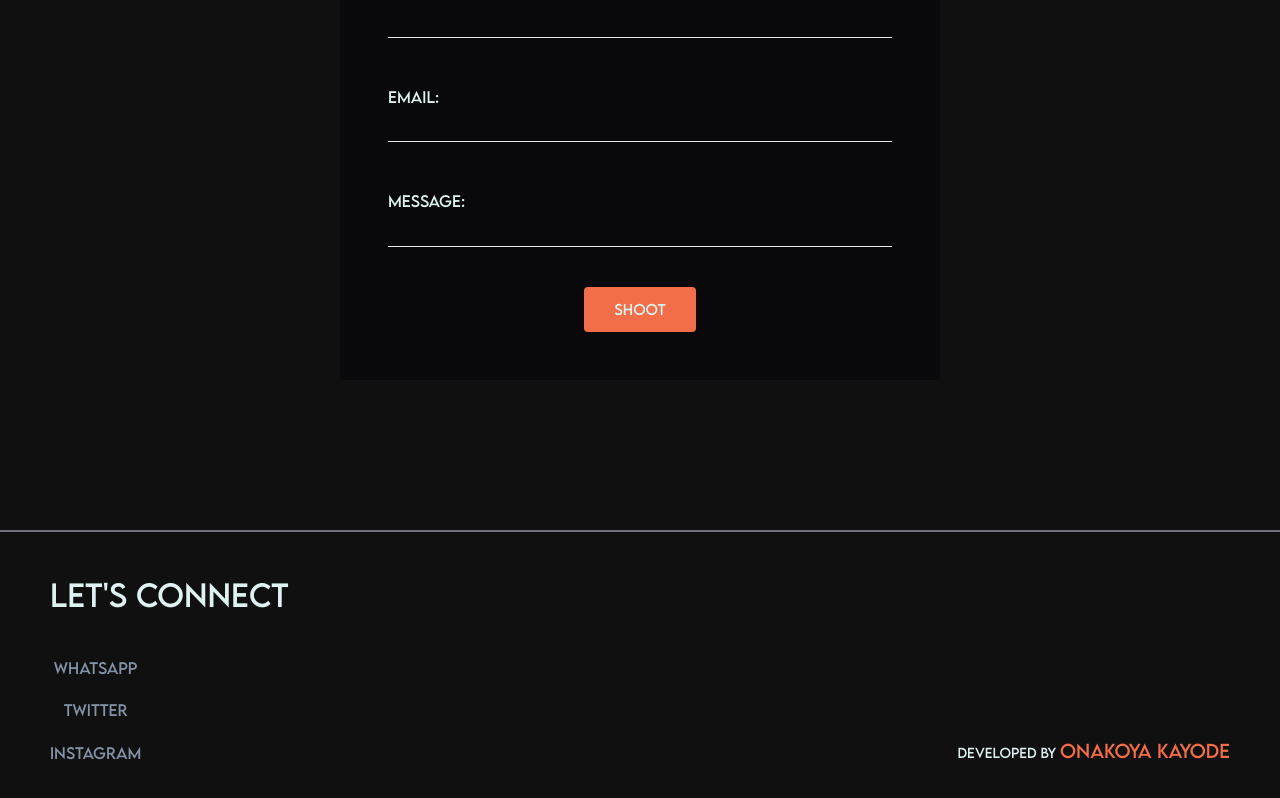
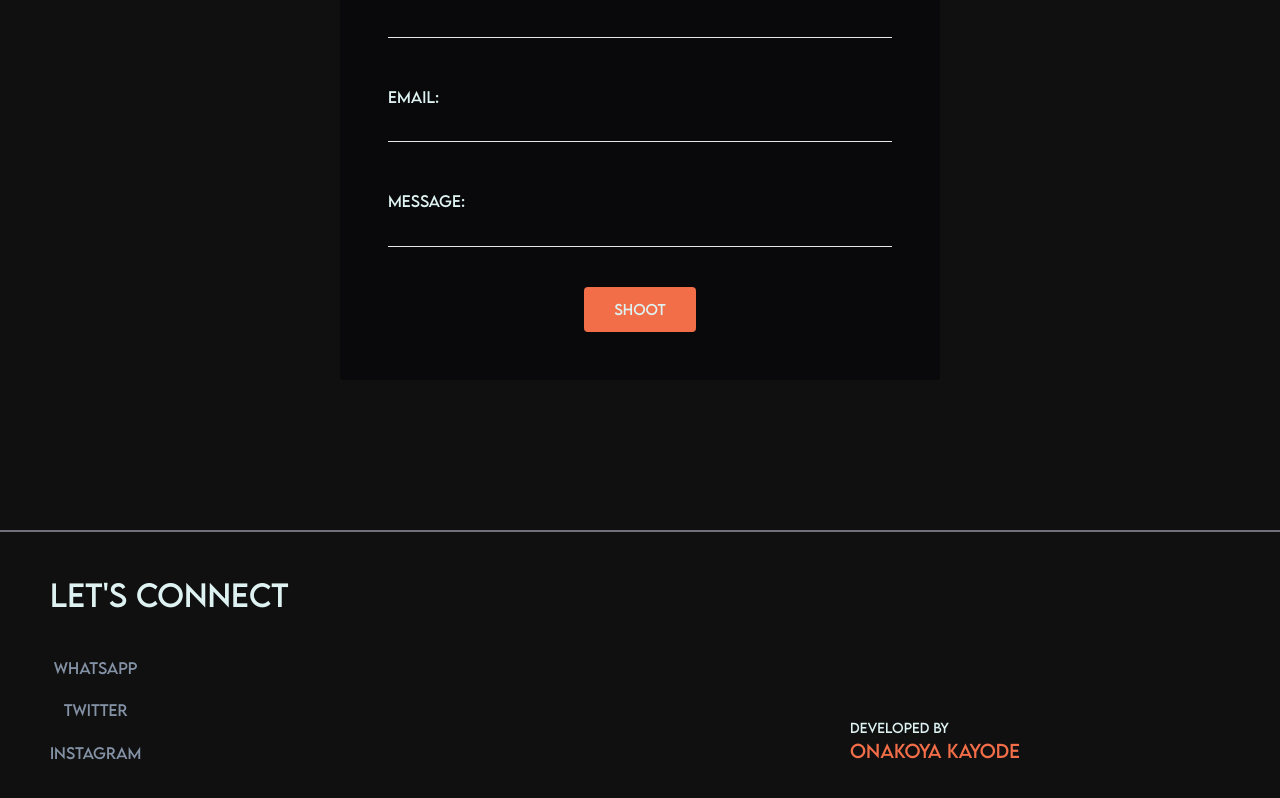
Before and after one commit to onakoyakayode/portfolio, a Next.js app: page /mainpage in a window 1280 px wide. Shown: the part 4630-5428 px from the top of the page. Built offline with nearby package versions, Linux system fonts and the light colour scheme.

Commit message:
update footer

```diff
--- a/src/components/sections/Footer.tsx
+++ b/src/components/sections/Footer.tsx
@@ -6,7 +6,7 @@ const Footer = () => {
     <div className='w-full flex flex-col items-center py-[20px] md:py-[30px] lg:py-[40px] xl:py-[50px]'>
       <div className='w-full border border-zinc-500 mb-10'></div>
       <div className='flex items-end justify-between w-full px-3 md:px-[20px] lg:px-[50px]'>
-        <div className='flex flex-col items-start gap-6 md:gap-10'>
+        <div className='flex flex-col w-[50%] items-start gap-6 md:gap-10'>
             <h1 className="text-[20px] md:text-[24px] lg:text-[30px]">LET&apos;S CONNECT</h1>
             <ul className=' flex flex-col items-start md:flex md:items-center gap-3 md:gap-5 text-[#8492a6]'>
                 <Link target='_blank' className='cursor-pointer text-[12px] md:text-[14px] lg:text-[15px] hover:text-[#25D366] ease-in-out duration-150' href='https://wa.link/0k4ks7'>Whatsapp</Link>
@@ -14,8 +14,8 @@ const Footer = () => {
                 <Link target='_blank' className='cursor-pointer text-[12px] md:text-[14px] lg:text-[15px] hover:text-[#cc2366] ease-in-out duration-150' href='https://www.instagram.com/onakoya_kayode'>Instagram</Link>
             </ul>
         </div>
-        <div>
-            <p className='text-[11px] md:text-[12px] lg:text-[13px]'>Developed by <Link href='https://github.com/onakoyakayode' className='text-[#f26e49] text-[14px] md:text-[18px] lg:text[22px] hover:underline'>Onakoya Kayode</Link></p>
+        <div className='flex items-center justify-center w-[50%]'>
+            <p className='text-[11px] md:text-[12px] lg:text-[13px] flex flex-col'>Developed by <Link href='https://github.com/onakoyakayode' className='text-[#f26e49] text-[14px] md:text-[18px] lg:text[22px] hover:underline'>Onakoya Kayode</Link></p>
         </div>
       </div>
     </div>
```
